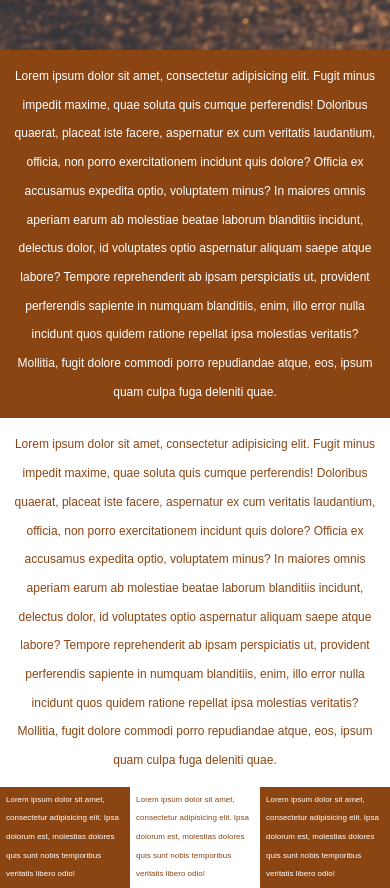
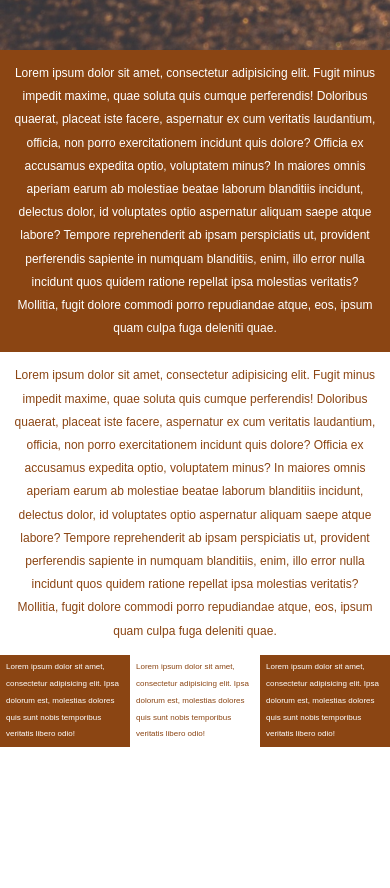
Before and after one commit to hub-page/website, a plain HTML site: page Website/LandingPage/FullScreenLanding/fsl.html in a window 390 px wide. Shown: the part 794-1682 px from the top of the page. After the commit the page ends 1541 px from the top, so only its background shows below. Drawn offline with Linux system fonts and the light colour scheme.

Commit message:
Update transformative.css

```diff
--- a/Website/LandingPage/FullScreenLanding/transformative.css
+++ b/Website/LandingPage/FullScreenLanding/transformative.css
@@ -88,10 +88,11 @@
 
     .txt {
         font-size: .75em;
+        line-height: 2.75vh;
     }
 
     #foot {
         font-size: .5em;
-        line-height: 2.2vh;
+        line-height: 2vh;
     }
 }
```
